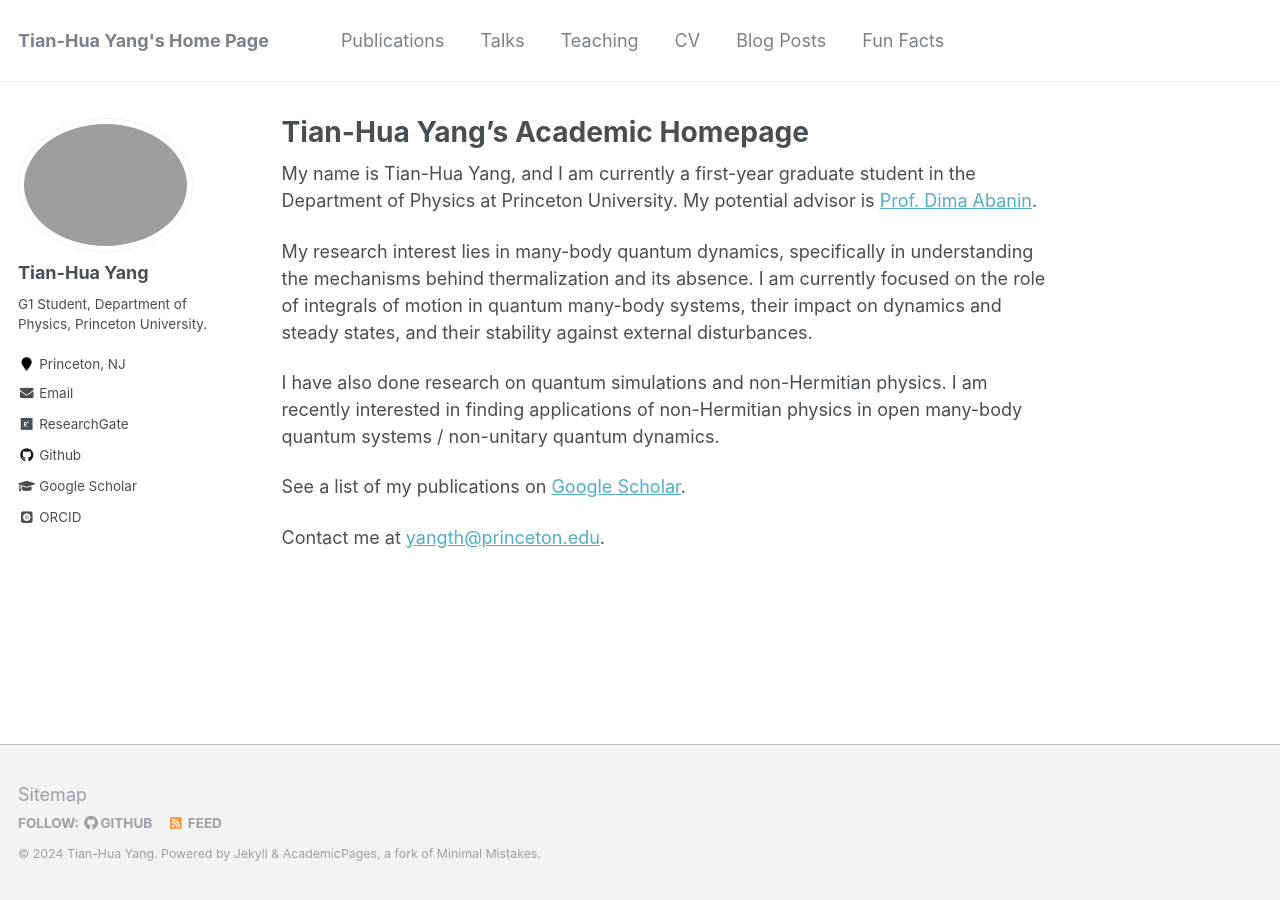
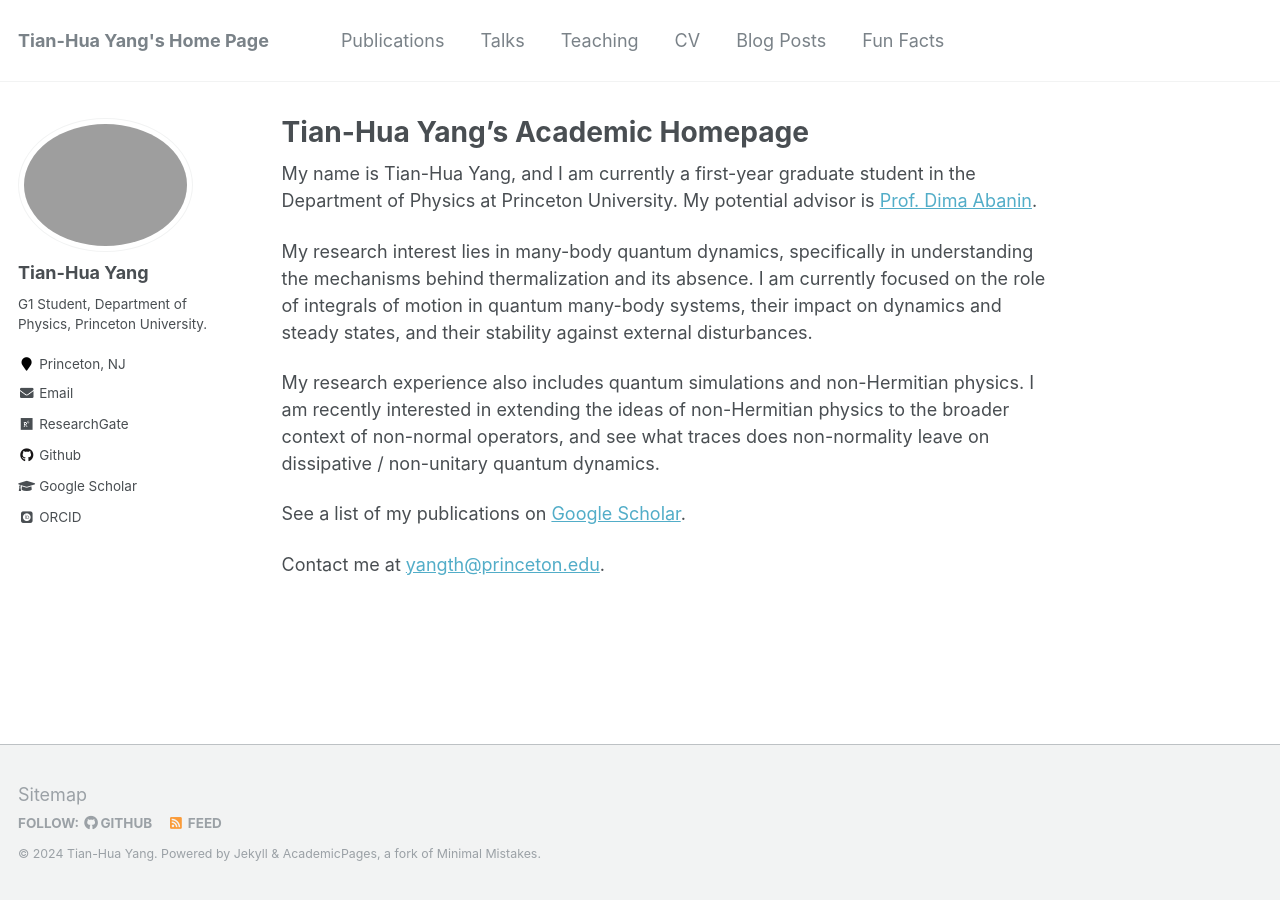
Before and after one commit to ThomasYangth/thomasyangth.github.io, a Jekyll site: the page built from _pages/about.md, in a window 1280 px wide. Built offline with Jekyll 4.4.1, drawn with Linux system fonts in a browser that asks for light colours; some web fonts are replaced.

Commit message:
updated about.md

```diff
--- a/_pages/about.md
+++ b/_pages/about.md
@@ -12,7 +12,7 @@ My name is Tian-Hua Yang, and I am currently a first-year graduate student in th
 
 My research interest lies in many-body quantum dynamics, specifically in understanding the mechanisms behind thermalization and its absence. I am currently focused on the role of integrals of motion in quantum many-body systems, their impact on dynamics and steady states, and their stability against external disturbances.
 
-I have also done research on quantum simulations and non-Hermitian physics. I am recently interested in finding applications of non-Hermitian physics in open many-body quantum systems / non-unitary quantum dynamics.
+My research experience also includes quantum simulations and non-Hermitian physics. I am recently interested in extending the ideas of non-Hermitian physics to the broader context of non-normal operators, and see what traces does non-normality leave on dissipative / non-unitary quantum dynamics.
 
 See a list of my publications on <a href="https://scholar.google.com/citations?user=MXF9R18AAAAJ&hl=en">Google Scholar</a>.
 
```
Also changed, not shown: 1 other file.
